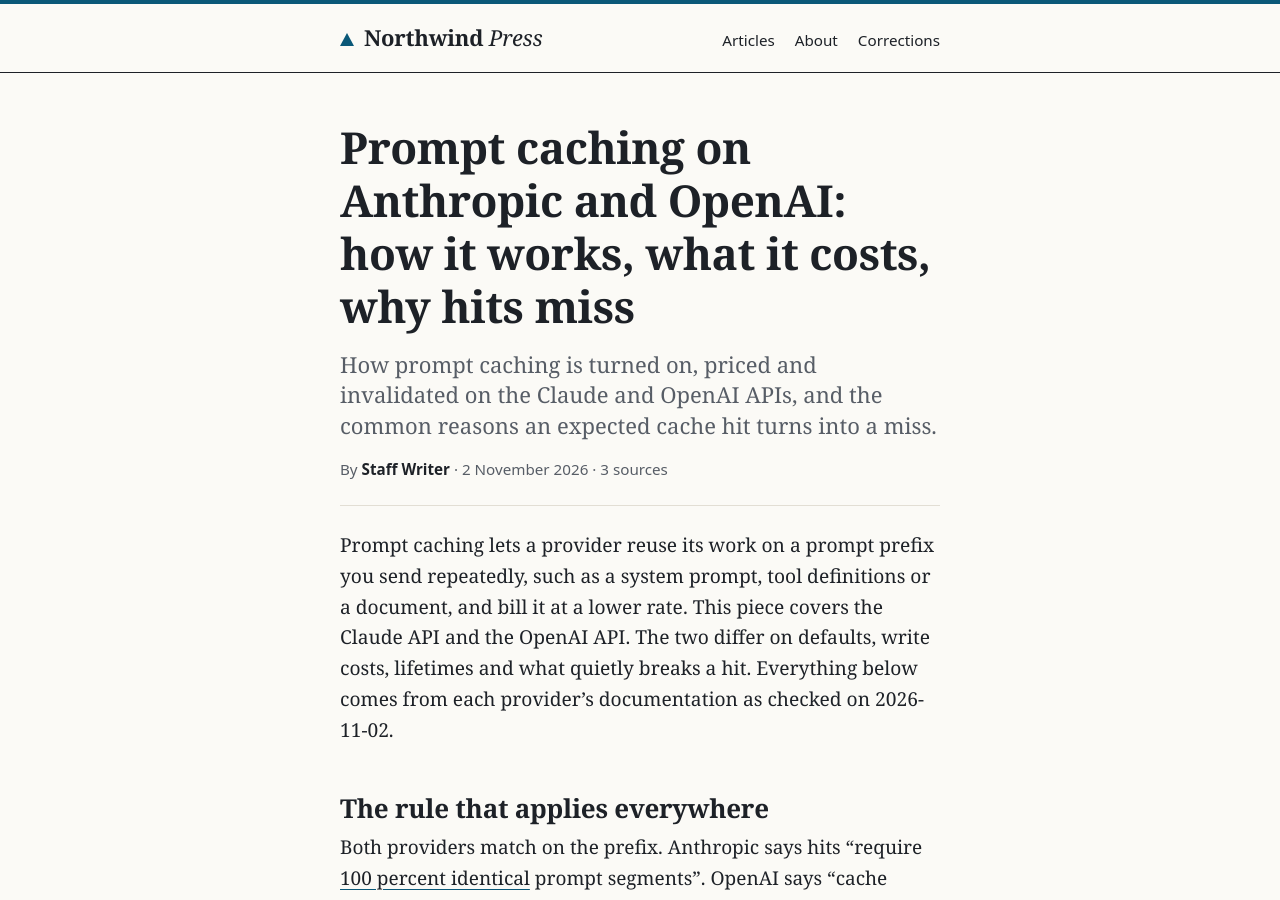
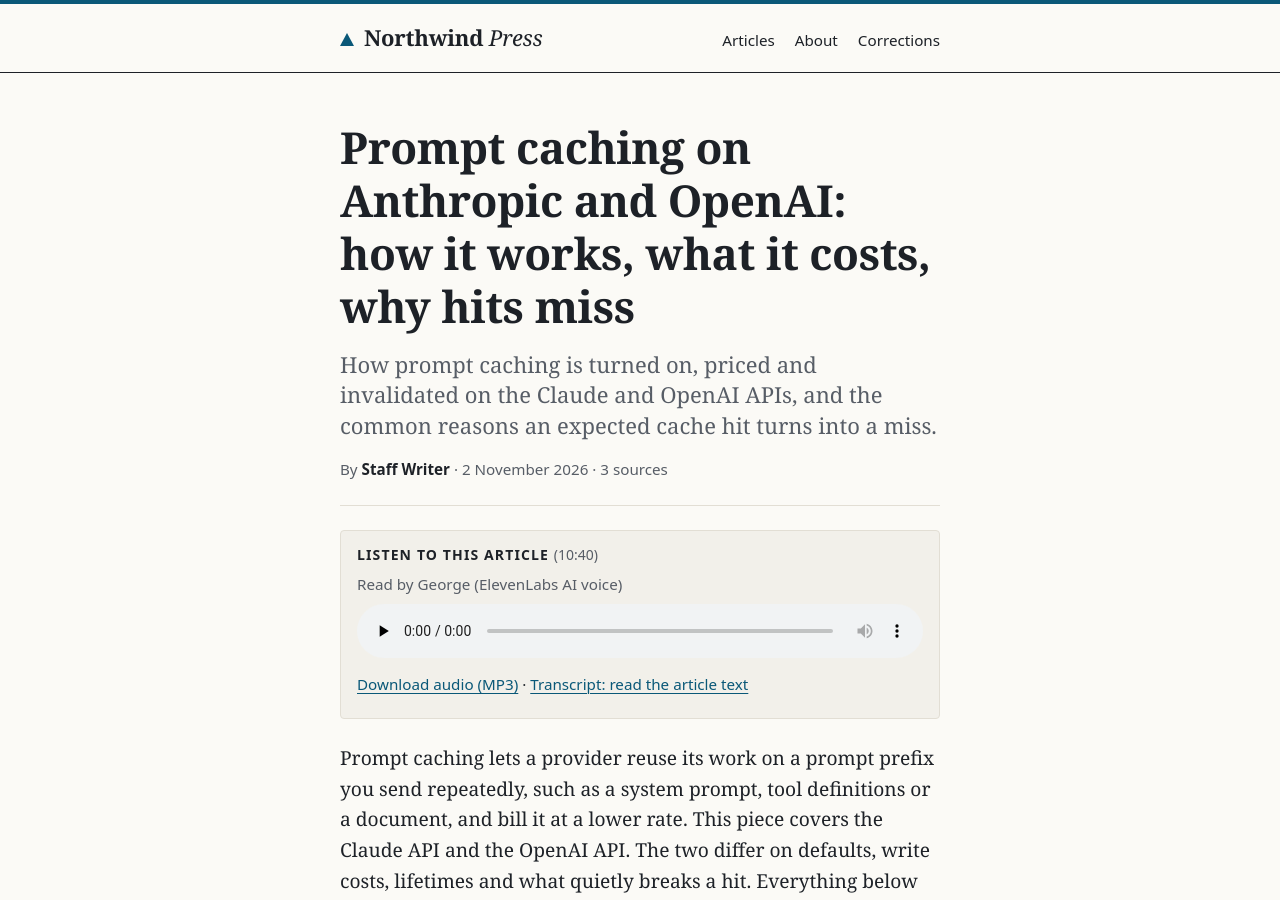
Before and after one commit to northwind-press/northwind-press.github.io, a Jekyll site: the page built from _posts/2026-11-02-prompt-caching.md, in a window 1280 px wide and 900 px high. Built offline with Jekyll 4.4.1, drawn with Linux system fonts in a browser that asks for light colours.

Commit message:
Audio: v6 narration of prompt-caching (10:40, narrated from 32fd334)
Co-Authored-By: Claude Opus 5.5 <noreply@anthropic.com>

```diff
--- a/_posts/2026-11-02-prompt-caching.md
+++ b/_posts/2026-11-02-prompt-caching.md
@@ -16,6 +16,11 @@ sources:
     publisher: "OpenAI"
     accessed: "2026-11-02"
 corrections: []
+audio:
+  src: /assets/audio/2026-11-02-prompt-caching.mp3
+  duration: "10:40"
+  narrator: "George (ElevenLabs AI voice)"
+  narrated_from: 32fd33496be19ae9b8fb4c2f041e14b5eba38af6
 ---
 Prompt caching lets a provider reuse its work on a prompt prefix you send repeatedly, such as a system prompt, tool definitions or a document, and bill it at a lower rate. This piece covers the Claude API and the OpenAI API. The two differ on defaults, write costs, lifetimes and what quietly breaks a hit. Everything below comes from each provider's documentation as checked on 2026-11-02.
 
```
Also changed, not shown: 1 other file.
